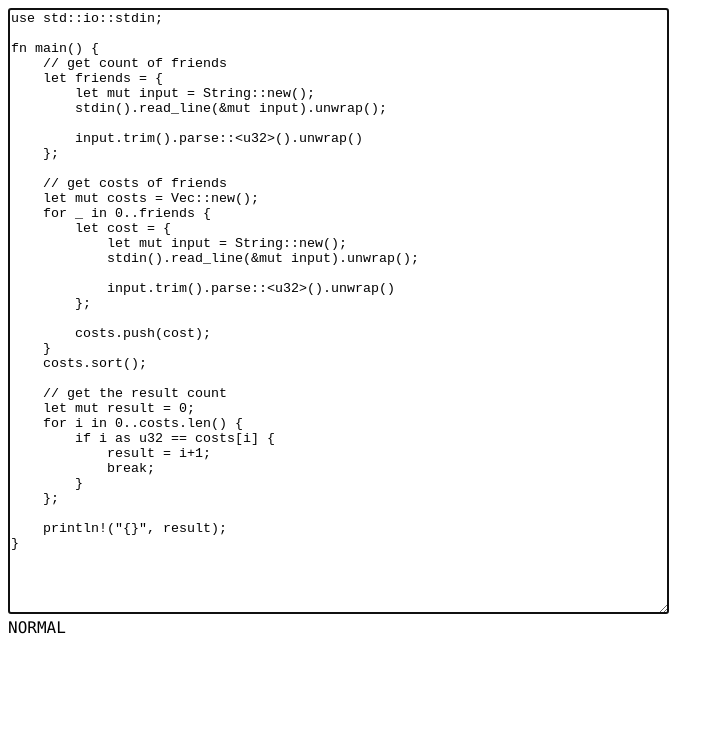
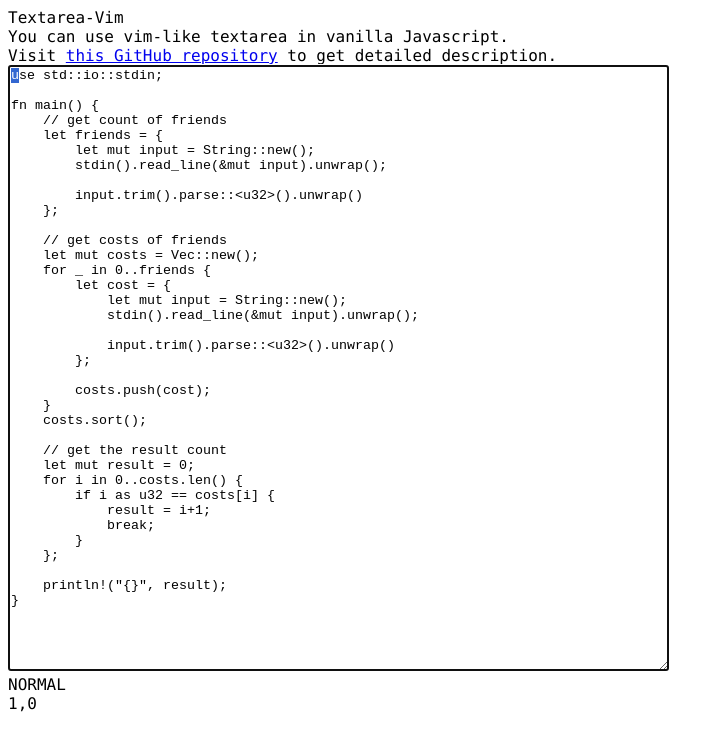
Before and after one commit to junhg0211/textarea-vim, a plain HTML site: page index.html in a window 1280 px wide. Shown: the whole page, without its empty margins (0-724 px from the left). Drawn offline with Linux system fonts and the light colour scheme.

Commit message:
stylise index.html

```diff
--- a/index.html
+++ b/index.html
@@ -12,6 +12,9 @@
     <title>textarea-vim</title>
 </head>
 <body>
+    <div class="title">Textarea-Vim</div>
+    <div>You can use vim-like textarea in vanilla Javascript.</div>
+    <div>Visit <a href="https://github.com/junhg0211/textarea-vim">this GitHub repository</a> to get detailed description.</div>
     <textarea cols="80" rows="40" id="vim" autofocus spellcheck="false">
 use std::io::stdin;
 
--- a/textarea-vim.js
+++ b/textarea-vim.js
@@ -477,6 +477,9 @@ class Vim {
 
         target.addEventListener("keydown", (e) => down(this, e));
         target.addEventListener("keyup", (e) => up(this, e));
+
+        refreshCursorPosition(this.target);
+        this.syncronizeLabels();
     }
 
     syncronizeLabels() {
```
